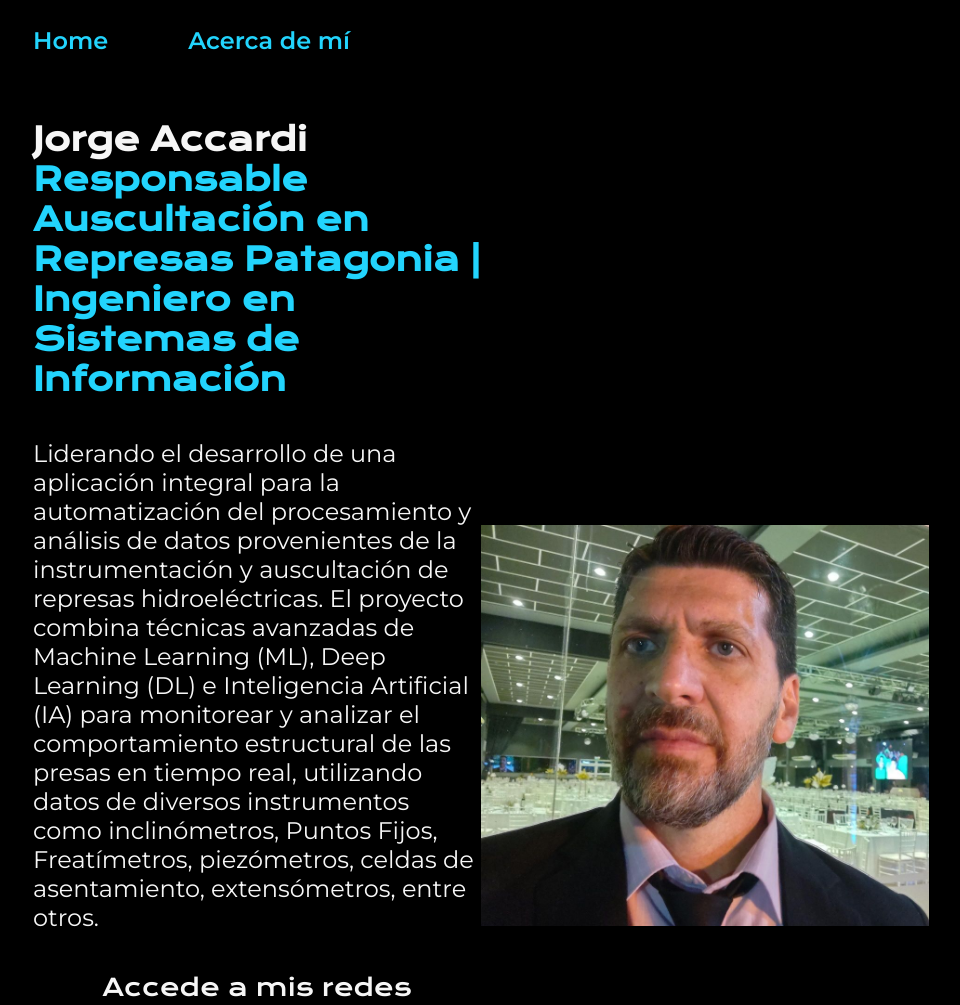
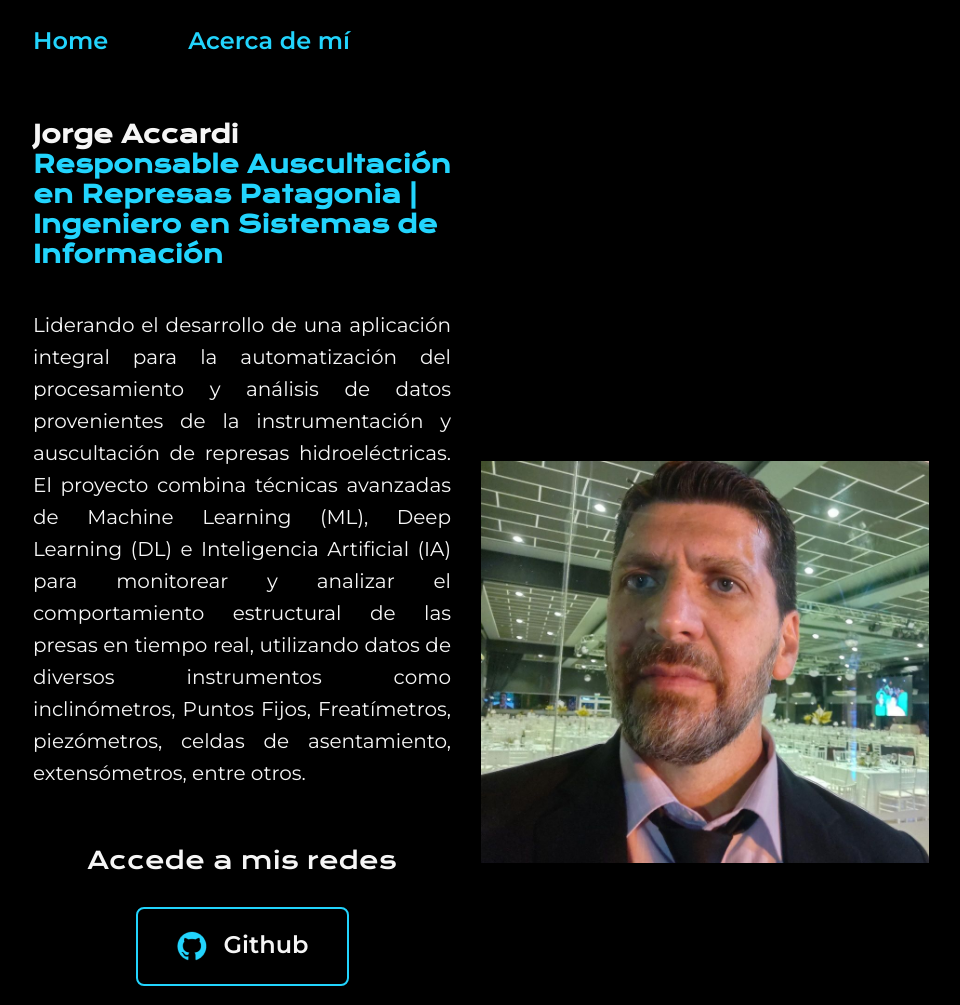
Before and after one commit to JorgeAccardi/portafolio, a plain HTML site: page index.html in a window 1280 px wide. Shown: the top 1005 px of the page, without its empty margins (159-1119 px from the left). Drawn offline with nearby package versions, Linux system fonts and the light colour scheme.

Commit message:
update 2

```diff
--- a/styles/style.css
+++ b/styles/style.css
@@ -57,7 +57,7 @@ body{
 
 
 .presentacion__contenido__titulo{
-    font-size: 2rem;
+    font-size: 1.5rem;
     font-family: var(--fuente-krona);
 }
 
@@ -65,9 +65,12 @@ body{
     color: var(--color-terciaria); ;
 }
 
-.presentacion__contenido__texto{
-    font-size: 1.5rem;
+.presentacion__contenido__texto {
+    font-size: 1.25rem; /* Tamaño de fuente adecuado */
     font-family: var(--fuente-montserrat);
+    text-align: justify; /* Justificar texto para una apariencia ordenada */
+    line-height: 1.6; /* Espaciado entre líneas para mejor legibilidad */
+    margin-bottom: 1rem; /* Espacio inferior para separación entre párrafos */
 }
 
 .presentacion__enlaces{
@@ -103,9 +106,11 @@ body{
     background-color: var(--color-hover);
 }
 
-.presentacion__imagen{
+.presentacion__imagen {
     width: 50%;
+    margin-left: 30px; /* Añade un margen a la izquierda para desplazar la imagen hacia la derecha */
 }
+
 
 .footer{
     color:var(--color-primaria);
```
